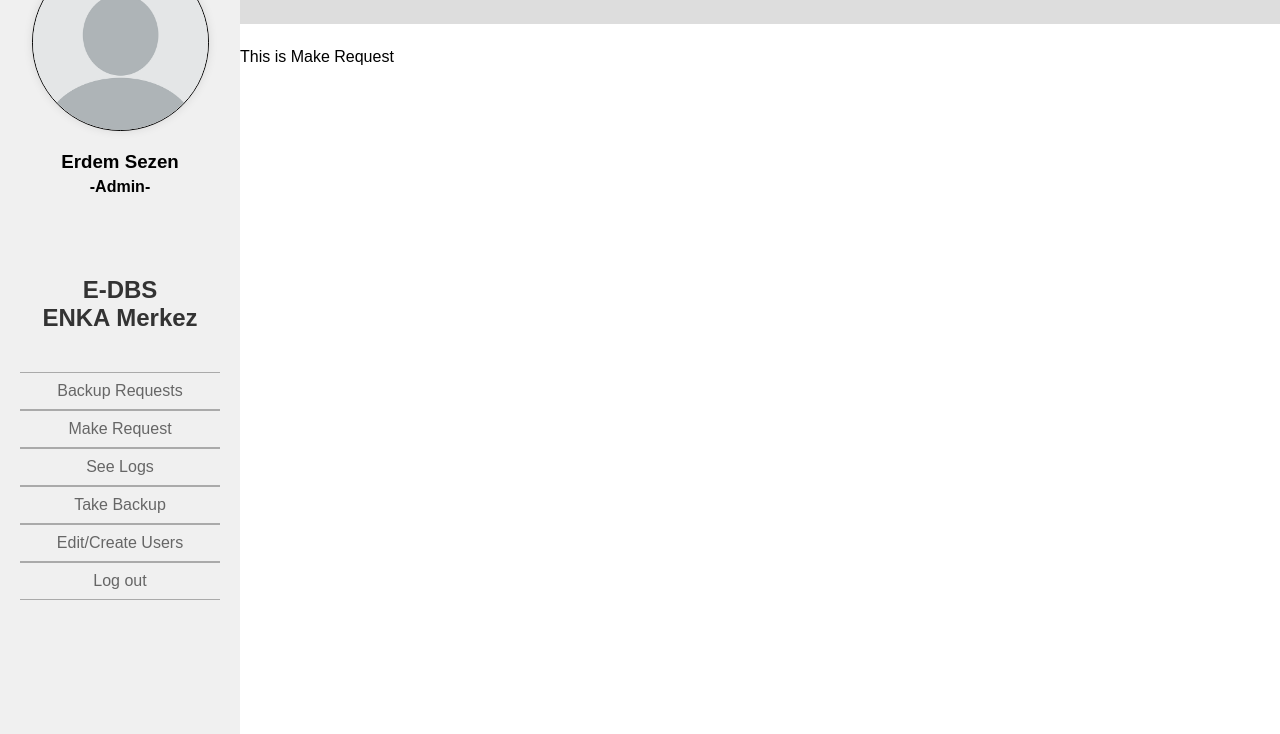
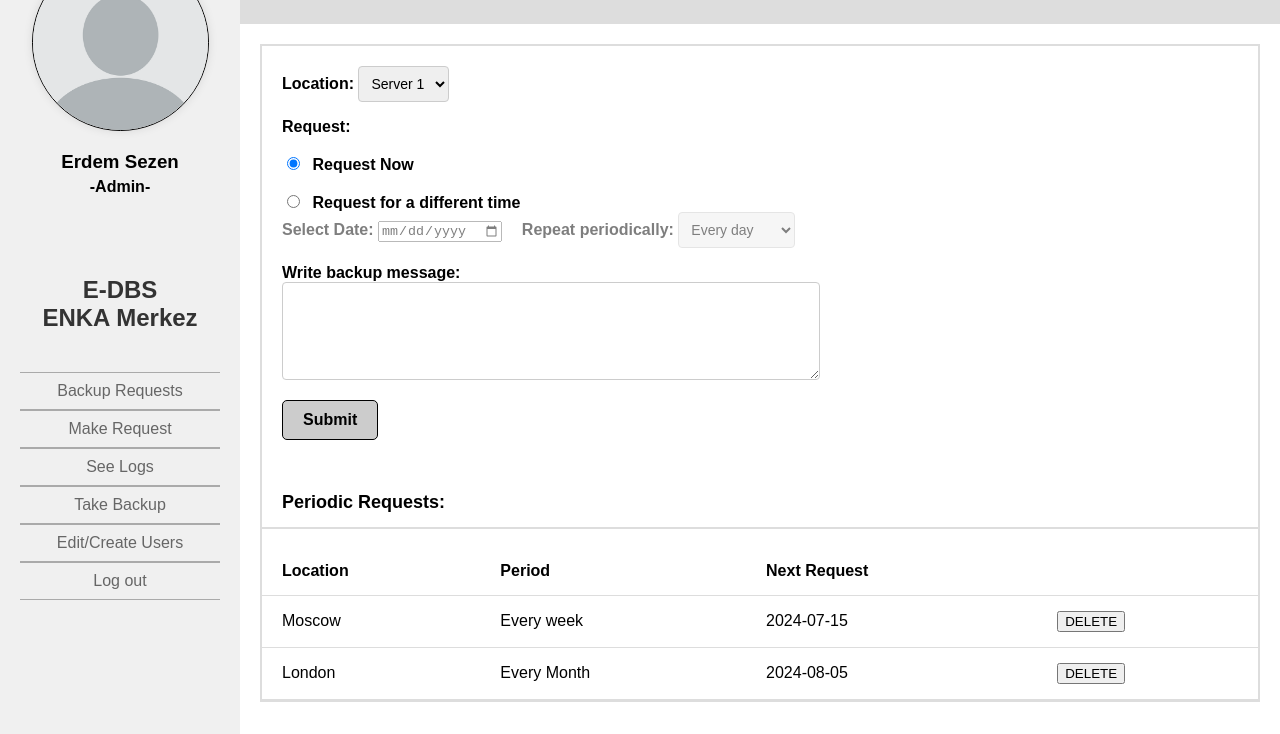
Before and after one commit to erdemsezen/EDBS, a website: page admin/index.html in a window 1280 px wide. Both pictures are taken after a click on the link "Make Request". Shown: the part 66-800 px from the top of the page. Drawn offline with Linux system fonts and the light colour scheme.

Commit message:
implemented backup request UI

```diff
--- a/admin/index.html
+++ b/admin/index.html
@@ -40,7 +40,7 @@
         <h1 id="dashboardTitle">Backup Requests</h1>
     </div>
 
-    <div class="requests" id="backuprequests">
+    <div class="dashboard" id="backuprequests">
         <!-- TODO: filter dropdown menu and search-->
         <div class="table-container">
             <table class="sortable-table">
@@ -108,14 +108,77 @@
                         <td>Server C</td>
                         <td>Not Completed</td>
                     </tr>
-                    <!-- Add more rows as needed -->
                 </tbody>
             </table>
         </div>
     </div>
 
     <div class="dashboard" id="makerequest" style="display: none;">
-        <p>This is Make Request</p>
+        <div class="form-container">
+            <form id="backupForm">
+              <label for="location">Location:</label>
+              <select id="location" name="location">
+                <option value="server1">Server 1</option>
+                <option value="server2">Server 2</option>
+                <option value="server3">Server 3</option>
+              </select><br>
+
+              <label>Request:</label><br><br>
+
+              <input type="radio" id="requestNow" name="requestType" value="now" checked>
+              <label for="requestNow">Request Now</label><br><br>
+
+              <input type="radio" id="requestLater" name="requestType" value="later">
+              <label for="requestLater">Request for a different time</label>
+              <br>
+
+              <div class="date-selection">
+                <label for="backupDate">Select Date:</label>
+                <input type="date" id="backupDate" name="backupDate">
+
+                <label for="repeat">Repeat periodically:</label>
+                <select id="repeat" name="repeat">
+                  <option value="everyday">Every day</option>
+                  <option value="everyweek">Every week</option>
+                  <option value="everymonth">Every month</option>
+                  <option value="everyyear">Every year</option>
+                </select>
+              </div>
+
+              <label for="backupMessage">Write backup message:</label><br>
+              <textarea type="text" rows = "5" cols = "60" id="backupMessage" name="backupMessage"></textarea>
+              <br>
+
+              <button type="submit" class="submit-btn">Submit</button>
+            </form>
+        </div>
+        <p class="periodicrequests">Periodic Requests:</p>
+        <div class="table-container">
+            <table>
+                <thead>
+                  <tr>
+                    <th data-sort-by="location">Location</th>
+                    <th>Period</th>
+                    <th data-sort-by="nextrequest">Next Request</th>
+                    <th></th>
+                  </tr>
+                </thead>
+                <tbody>
+                  <tr>
+                    <td>Moscow</td>
+                    <td>Every week</td>
+                    <td>2024-07-15</td>
+                    <td><button onclick="deleteRow(this)">DELETE</button></td>
+                  </tr>
+                  <tr>
+                    <td>London</td>
+                    <td>Every Month</td>
+                    <td>2024-08-05</td>
+                    <td><button onclick="deleteRow(this)">DELETE</button></td>
+                  </tr>
+                </tbody>
+              </table>
+        </div>
     </div>
 
     <div class="dashboard" id="seelogs" style="display: none;">
--- a/admin/script.js
+++ b/admin/script.js
@@ -20,10 +20,12 @@ function showDashboard(dashboardName) {
     document.getElementById('dashboardTitle').textContent = dashboardName;
 }
 
+// Log out menu
 function logout() {
     window.location.href = '../index.html';
 }
 
+// Backup Requests menu
 document.addEventListener("DOMContentLoaded", function() {
     const table = document.querySelector('.sortable-table');
     const headers = table.querySelectorAll('th[data-sort-by]');
@@ -61,4 +63,32 @@ document.addEventListener("DOMContentLoaded", function() {
         console.log(`Sorted by ${sortBy} in ${isAscending ? 'ascending' : 'descending'} order.`);
       });
     });
-  });
+});
+
+// Make Request menu
+const requestNowRadio = document.getElementById('requestNow');
+const requestLaterRadio = document.getElementById('requestLater');
+const dateSelection = document.querySelector('.date-selection');
+
+// Initialize form state based on default radio selection
+if (requestNowRadio.checked) {
+  dateSelection.classList.add('disabled');
+} else {
+  dateSelection.classList.remove('disabled');
+}
+
+requestNowRadio.addEventListener('change', function() {
+  if (this.checked) {
+    dateSelection.classList.add('disabled');
+  } else {
+    dateSelection.classList.remove('disabled');
+  }
+});
+
+requestLaterRadio.addEventListener('change', function() {
+  if (this.checked) {
+    dateSelection.classList.remove('disabled');
+  } else {
+    dateSelection.classList.add('disabled');
+  }
+});
--- a/admin/style.css
+++ b/admin/style.css
@@ -92,20 +92,25 @@ body {
 
 .dashboard {
   display: none;
+  margin: 20px 20px;
+  font-family: Arial, sans-serif;
+  border: 2px solid #ddd;
 }
 
 .dashboard p {
   line-height: 1.6;
 }
 
-.requests {
-  margin: 20px 20px;
+/* Backup Requests Menu */
+
+#backuprequests {
+  /* margin: 20px 20px;
   font-family: Arial, sans-serif;
-  border: 1px solid #ddd;
+  border: 1px solid #ddd; */
+  display: block;
 }
 
 .table-container {
-  width: 100%;
   overflow-x: auto;
   overflow-y: auto;
 }
@@ -113,7 +118,7 @@ body {
 table {
   width: 100%;
   border-collapse: collapse;
-  border: 1px solid #ddd;
+  /* border: 1px solid #ddd; */
 }
 
 .arrow-up::after {
@@ -125,7 +130,7 @@ table {
 }
 
 th, td {
-  padding: 12px;
+  padding: 15px 20px;
   text-align: left;
   border-bottom: 1px solid #ddd;
 }
@@ -154,3 +159,79 @@ th {
 .sort-icon.down {
   border-top: 6px solid #000;
 }
+
+/* Make Request Menu */
+
+#makerequest {
+  /* margin: 20px 20px;
+  font-family: Arial, sans-serif;
+  border: 1px solid #ddd; */
+}
+
+.form-container {
+  overflow-x: auto;
+  overflow-y: auto;
+  padding: 20px;
+}
+
+.form-container form {
+  display: block;
+  flex-direction: column;
+}
+
+.form-container label {
+  margin-bottom: 8px;
+  font-weight: bold;
+}
+
+.form-container select, .form-container textarea[type="text"] {
+  padding: 8px;
+  margin-bottom: 16px;
+  border: 1px solid #ccc;
+  border-radius: 4px;
+  font-size: 14px;
+}
+
+
+.form-container input[type="radio"] {
+  margin-right: 8px;
+}
+
+.form-container .date-selection, .form-container .repeat-selection {
+  opacity: 1;
+}
+
+.form-container .date-selection.disabled, .form-container .repeat-selection.disabled {
+  opacity: 0.5;
+  pointer-events: none;
+}
+
+.form-container input[type="date"] {
+  margin-right: 15px;
+}
+
+.form-container .submit-btn {
+  background-color: #ccc;
+  color: black;
+  border: 1px solid black;
+  padding: 10px 20px;
+  text-align: center;
+  text-decoration: none;
+  display: inline-block;
+  font-size: 16px;
+  font-weight: bold;
+  border-radius: 5px;
+  cursor: pointer;
+  max-width: 150px;
+}
+
+.form-container .submit-btn:active {
+  background-color: darkgrey;
+}
+
+.periodicrequests {
+  font-size: large;
+  font-weight: bold;
+  padding: 10px 20px;
+  border-bottom: 2px solid #ddd;
+}
```
Also changed, not shown: README.md.
